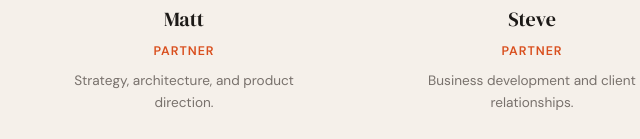
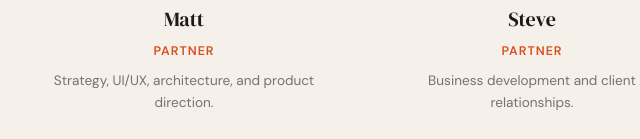
Before and after one commit to mgsturdy/1299Studio, a plain HTML site: page team.html in a window 1280 px wide. Shown: the part 813-952 px from the top of the page, 108-748 px from the left. Drawn offline with Linux system fonts and the light colour scheme.

Commit message:
fix: add UI/UX to Matt bio

```diff
--- a/team.html
+++ b/team.html
@@ -215,7 +215,7 @@
             <div class="team-avatar">&#x1F9D4;</div>
             <h3 class="team-name">Matt</h3>
             <p class="team-role">Partner</p>
-            <p class="team-desc">Strategy, architecture, and product direction.</p>
+            <p class="team-desc">Strategy, UI/UX, architecture, and product direction.</p>
           </div>
           <div class="team-card">
             <div class="team-avatar">&#x1F468;&#x200D;&#x1F4BB;</div>
```
